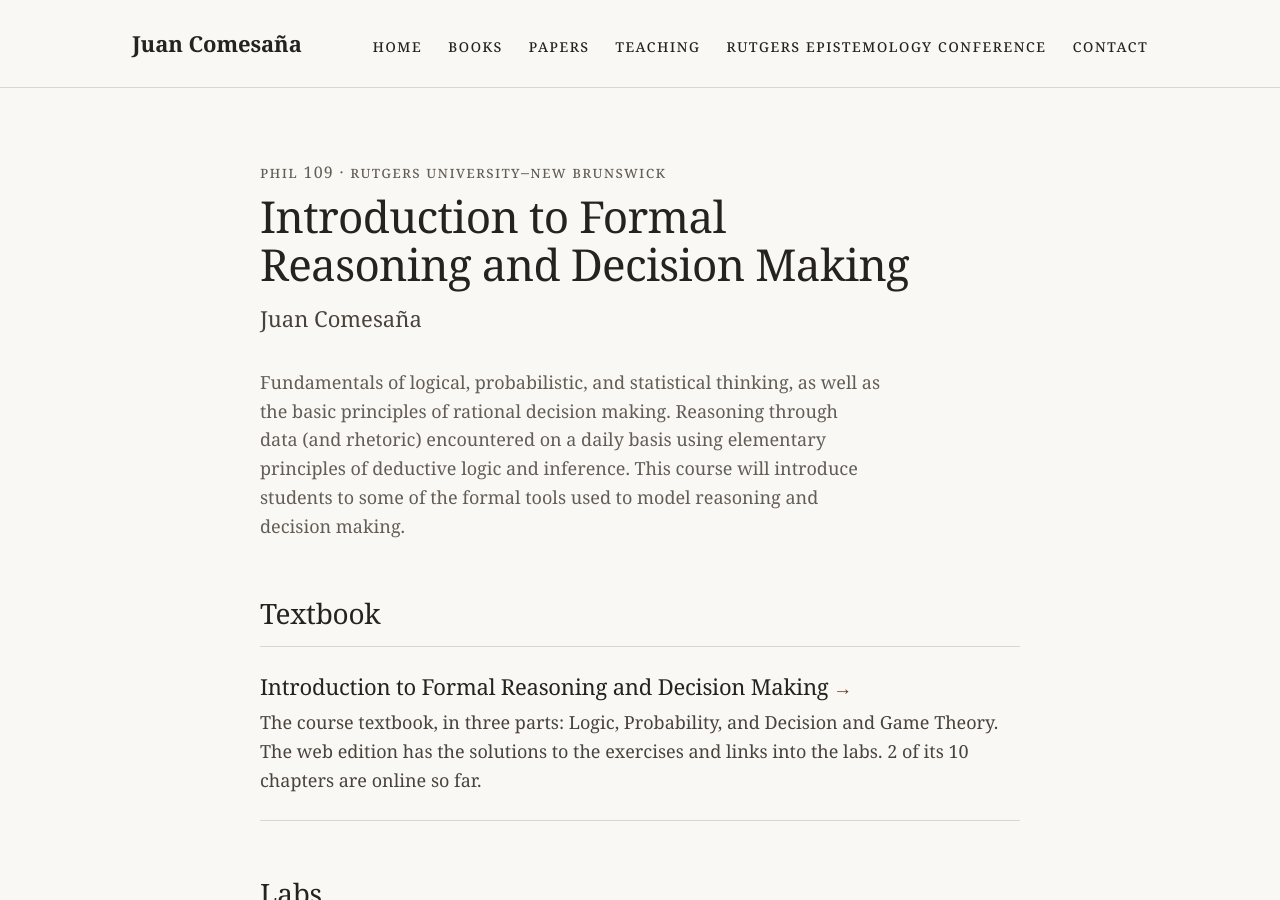
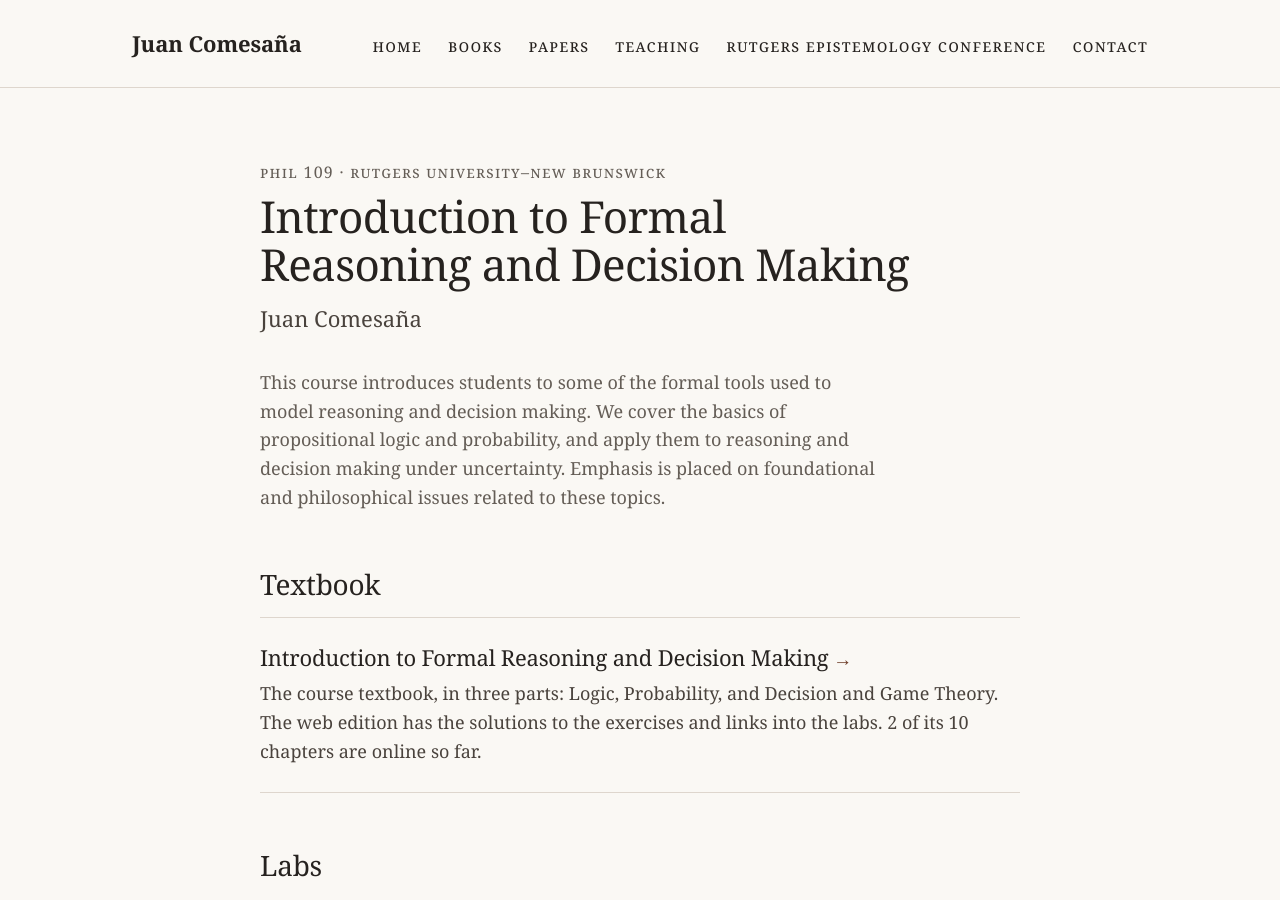
Before and after one commit to Comesana73/juancomesana.org, a Jekyll site: the page built from phil109/index.html, in a window 1280 px wide and 900 px high. Built offline with Jekyll 4.4.1, drawn with Linux system fonts in a browser that asks for light colours.

Commit message:
PHIL 109 course page: Juan's course description
Co-Authored-By: Claude Opus 5.5 (1M context) <noreply@anthropic.com>
Claude-Session: https://claude.ai/code/session_015gt9FnyV1jvErH75sKXie3

```diff
--- a/phil109/index.html
+++ b/phil109/index.html
@@ -17,7 +17,7 @@ eyebrow: "PHIL 109 · Rutgers University–New Brunswick"
 <h1>Introduction to Formal Reasoning and Decision Making</h1>
 <p class="book-author">Juan Comesaña</p>
 
-<p class="lede">Fundamentals of logical, probabilistic, and statistical thinking, as well as the basic principles of rational decision making. Reasoning through data (and rhetoric) encountered on a daily basis using elementary principles of deductive logic and inference. This course will introduce students to some of the formal tools used to model reasoning and decision making.</p>
+<p class="lede">This course introduces students to some of the formal tools used to model reasoning and decision making. We cover the basics of propositional logic and probability, and apply them to reasoning and decision making under uncertainty. Emphasis is placed on foundational and philosophical issues related to these topics.</p>
 
 <h2>Textbook</h2>
 <div class="ruled">
```
